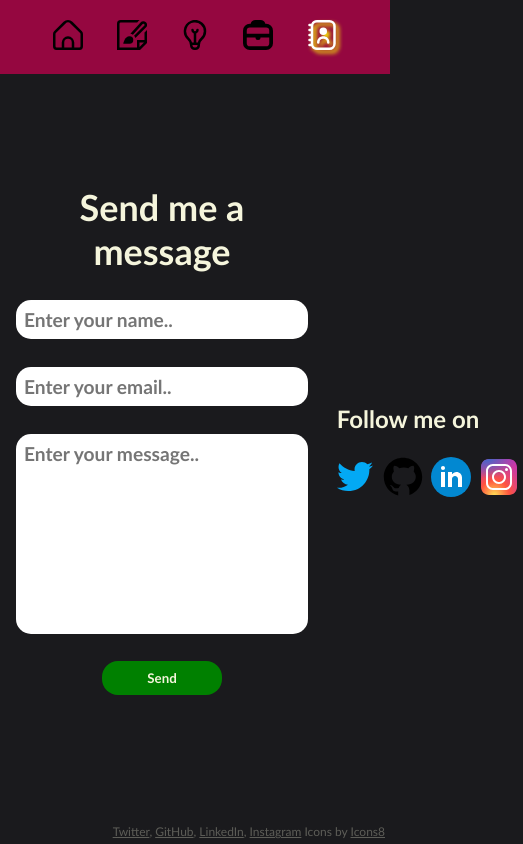
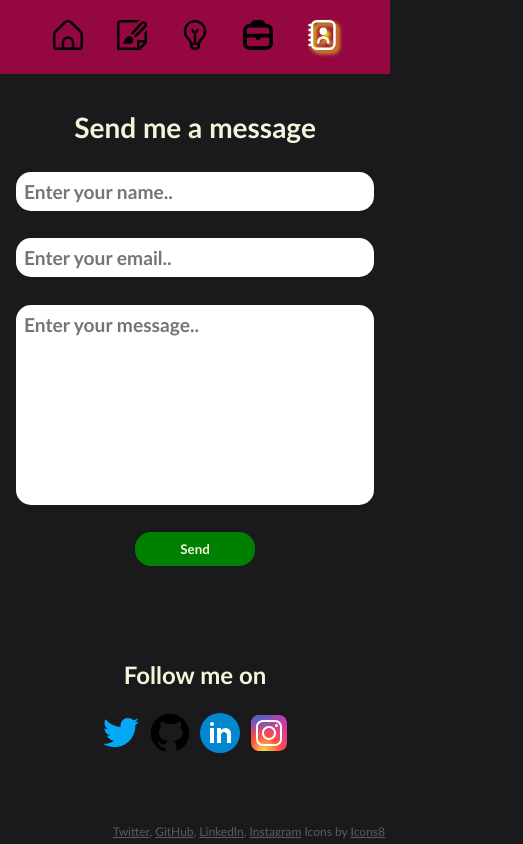
Before and after one commit to abhiramm99/PortFolio-App, an Angular app: page /contact in a window 390 px wide. Shown: the whole page, 523 px wide, since content can reach past the window. Built offline with nearby package versions, Linux system fonts and the light colour scheme.

Commit message:
added media queries to contact page

```diff
--- a/src/app/contact/contact.component.css
+++ b/src/app/contact/contact.component.css
@@ -59,7 +59,7 @@
 
 .right-panel {
     position: relative;
-    width: 500px;
+    min-width: 500px;
     height: 60%;
     display: flex;
     flex-direction: column;
@@ -98,3 +98,29 @@
 .social-links:hover {
     transform: scale(1.2);
 }
+
+@media screen and (max-width: 650px) {
+    .right-panel {
+        min-width: 250px;
+    }
+
+    .main-container {
+        flex-direction: column;
+    }
+
+    .form-container {
+        margin-top: 20px;
+    }
+}
+
+@media screen and (max-width: 400px) {
+    .form-heading {
+        font-size: 28px;
+    }
+}
+
+@media screen and (max-width: 300px) {
+    .form-heading {
+        font-size: 22px;
+    }
+}
```
